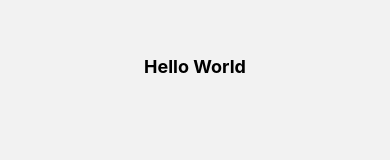
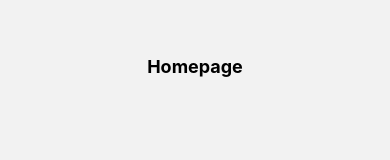
Before and after one commit to ntpotraz/PIC-Health-App, a React Native app: screen /Home in a window 390 px wide. Shown: the part 331-491 px from the top of the page. Built offline with nearby package versions, Linux system fonts and the light colour scheme.

Commit message:
Changed Homepage back to say Homepage

```diff
--- a/components/HomeScreen.jsx
+++ b/components/HomeScreen.jsx
@@ -4,7 +4,7 @@ import { View, Text, StyleSheet } from 'react-native';
 export default function HomeScreen() {
   return (
     <View style={styles.container}>
-      <Text style={styles.text}>Hello World</Text>
+      <Text style={styles.text}>Homepage</Text>
     </View>
   );
 }
```
